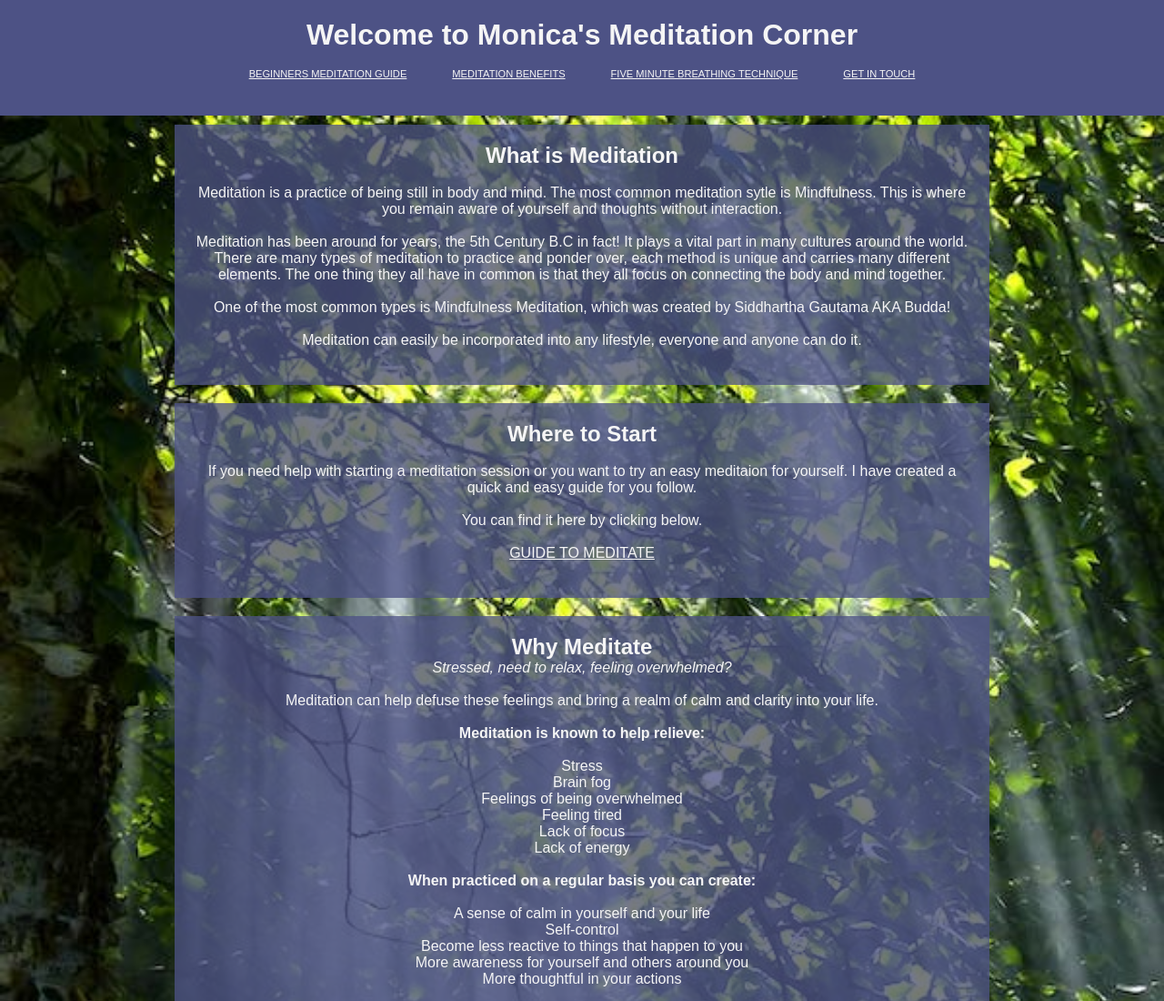
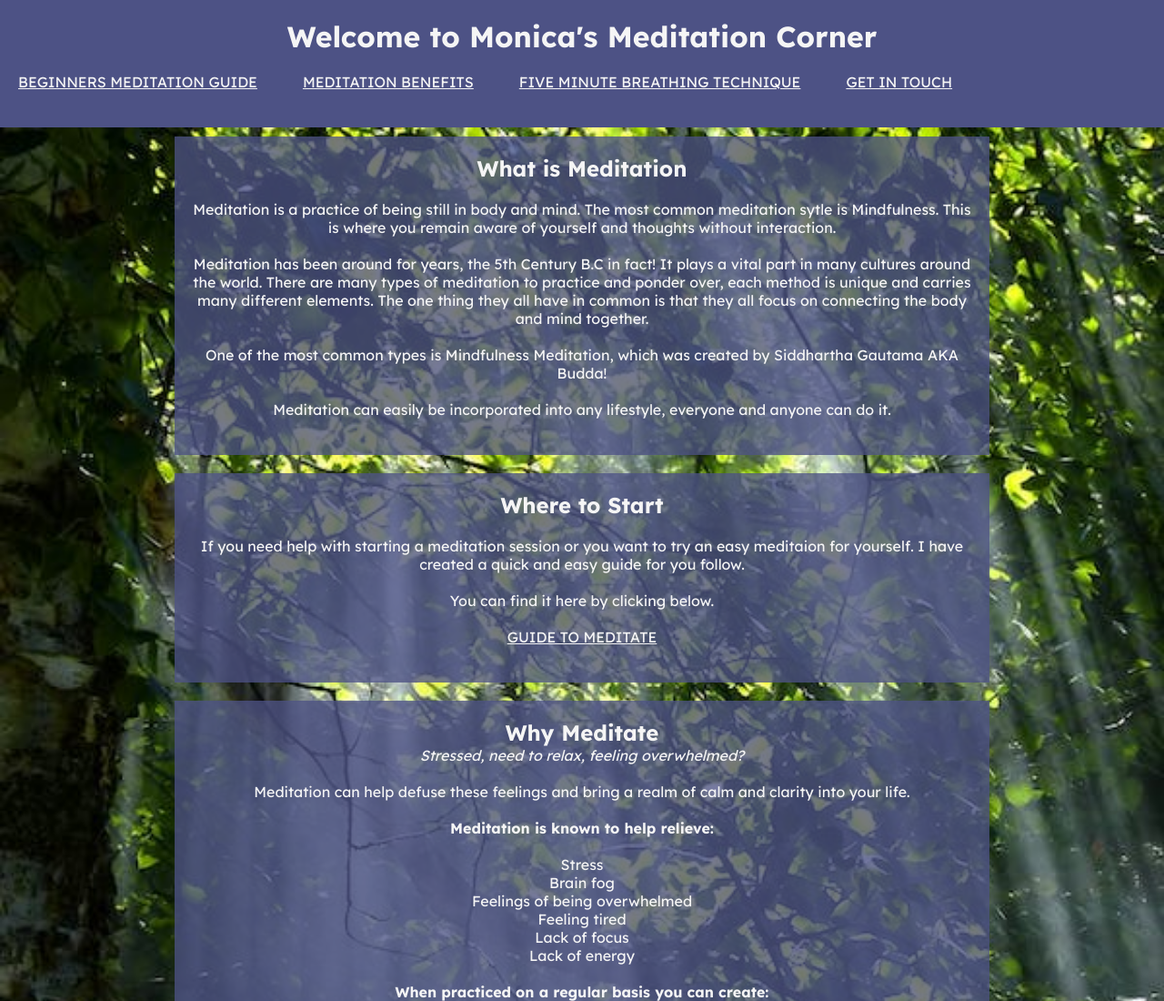
Before and after one commit to Code-Institute-Submissions/monicathomas8-project1, a plain HTML site: page index.html in a window 1280 px wide. Shown: the top 1100 px of the page at 91% size. Drawn offline with Linux system fonts and the light colour scheme.

Commit message:
Change style

```diff
--- a/assets/css/style.css
+++ b/assets/css/style.css
@@ -1,3 +1,5 @@
+@import url('https://fonts.googleapis.com/css2?family=Lexend:wght@100;200;300;400;500;600;700;800;900&display=swap');
+
 * {
     box-sizing: border-box;
     margin: 0;
@@ -12,7 +14,7 @@ body {
     flex-direction: column;
     justify-content: center;
     align-items: center;
-    font-family: Arial, Helvetica, sans-serif;
+    font-family: 'Lexend', sans-serif;
 }
 
 header {
@@ -23,14 +25,6 @@ header {
     padding: 20px 20px 40px;
 }
 
-h1 {
-    color: whitesmoke;
-    font-size: 2em;
-}
-
-nav {
-    color: whitesmoke;
-}
 
 main {
     background-color: #0f0e0e;
@@ -48,6 +42,19 @@ footer {
     width: 100%;
     color: whitesmoke;
     padding: 10px 20px 30px;
+}
+
+h1 {
+    color: whitesmoke;
+    font-size: 2em;
+}
+
+nav {
+    color: whitesmoke;
+    display: flex;
+    flex-direction: row;
+    flex-wrap: wrap;
+    flex-flow: wrap;
 }
 
 /* main background image */
@@ -114,7 +121,6 @@ footer {
     flex-direction: row;
     justify-content: center;
     gap: 50px;
-    font-size: smaller;
 }
 
 .links {
@@ -129,7 +135,3 @@ a:hover {
 ul {
     list-style: none;
 }
-
-.small-text {
-    font-size: smaller;
-}
```
Also changed, not shown: 1 other file.
